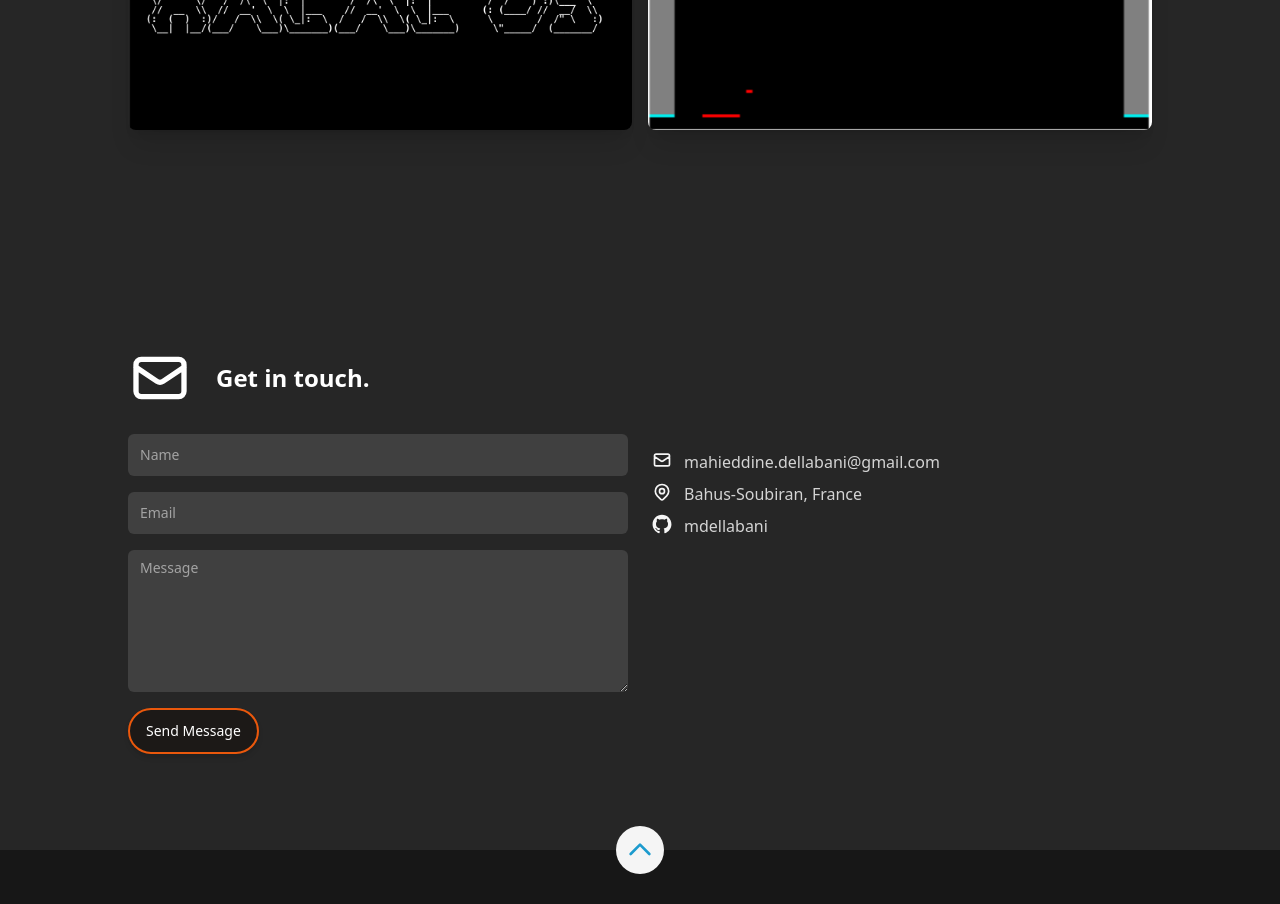
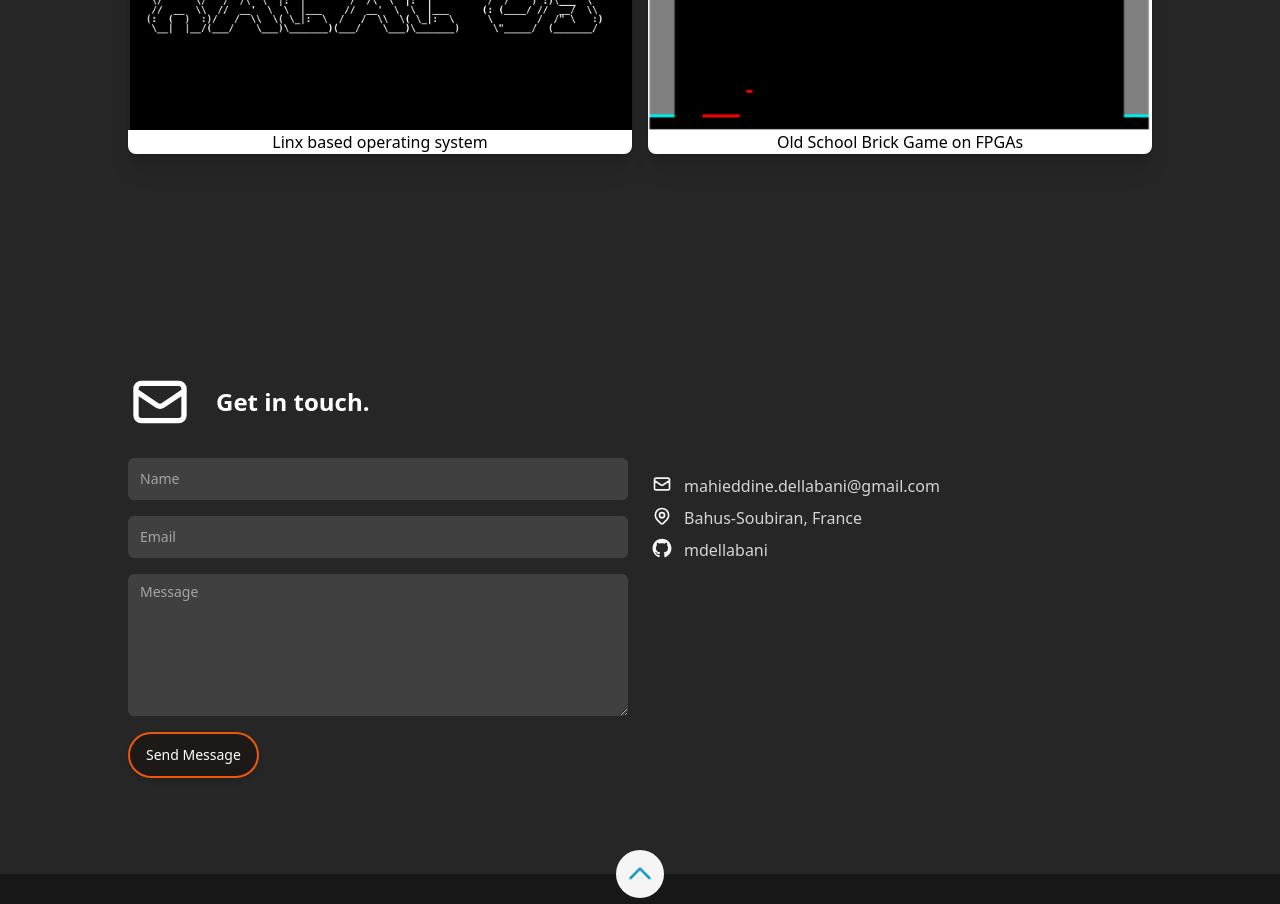
Before and after one commit to mdellabani/portfolio, a Next.js app: page / in a window 1280 px wide. Shown: the part 3900-4804 px from the top of the page. Built offline with nearby package versions, Linux system fonts and the light colour scheme.

Commit message:
portfolio caption

```diff
--- a/src/components/Sections/Portfolio.tsx
+++ b/src/components/Sections/Portfolio.tsx
@@ -17,7 +17,7 @@ const Portfolio: FC = memo(() => {
         {/* <div className=" w-full columns-2 md:columns-3 lg:columns-4"> */}
         <div className=" w-full columns-2">
           {portfolioItems.map((item, index) => {
-            const {title, image} = item;
+            const {title, image, description} = item;
             return (
               <div className="pb-6" key={`${title}-${index}`}>
                 <div
@@ -25,6 +25,7 @@ const Portfolio: FC = memo(() => {
                     'relative h-max w-full overflow-hidden rounded-lg shadow-lg shadow-black/30 lg:shadow-xl',
                   )}>
                   <Image alt={title} layout="responsive" placeholder="blur" src={image} />
+                  <div className="caption" color='white'>{description}</div>
                   <ItemOverlay item={item} />
                 </div>
               </div>
@@ -39,7 +40,7 @@ const Portfolio: FC = memo(() => {
 Portfolio.displayName = 'Portfolio';
 export default Portfolio;
 
-const ItemOverlay: FC<{item: PortfolioItem}> = memo(({item: {url, title, description}}) => {
+const ItemOverlay: FC<{item: PortfolioItem}> = memo(({item: {url, title}}) => {
   const [mobile, setMobile] = useState(false);
   const [showOverlay, setShowOverlay] = useState(false);
   const linkRef = useRef<HTMLAnchorElement>(null);
@@ -76,7 +77,6 @@ const ItemOverlay: FC<{item: PortfolioItem}> = memo(({item: {url, title, descrip
       <div className="relative h-full w-full p-4">
         <div className="flex h-full w-full flex-col gap-y-2 overflow-y-auto">
           <h2 className="text-center font-bold text-white opacity-100">{title}</h2>
-          <p className="text-xs text-white opacity-100 sm:text-sm">{description}</p>
         </div>
         <ExternalLinkIcon className="absolute bottom-1 right-1 h-4 w-4 shrink-0 text-white sm:bottom-2 sm:right-2" />
       </div>
--- a/src/data/data.tsx
+++ b/src/data/data.tsx
@@ -228,13 +228,13 @@ export const skills: SkillGroup[] = [
 export const portfolioItems: PortfolioItem[] = [
   {
     title: 'Halal OS',
-    description: 'Linx based operating system.',
+    description: 'Linx based operating system',
     url: 'https://github.com/mdellabani/HalalOS',
     image: halalOs,
   },
   {
     title: 'Break Out',
-    description: 'Old School Brick Game on FPGAs.',
+    description: 'Old School Brick Game on FPGAs',
     url: 'https://github.com/mdellabani/Brick',
     image: brick,
   },
--- a/src/globalStyles.scss
+++ b/src/globalStyles.scss
@@ -110,3 +110,10 @@ input[type="range"] {
     width: 50%;
   }
 }
+
+.caption {
+  background-color: white;
+  color: black;
+  font-weight: 500;
+  text-align: center;
+}
```
